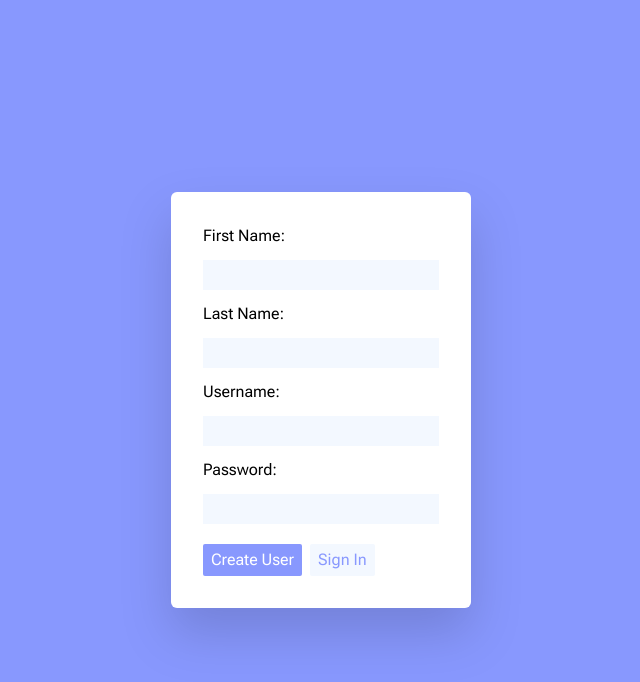
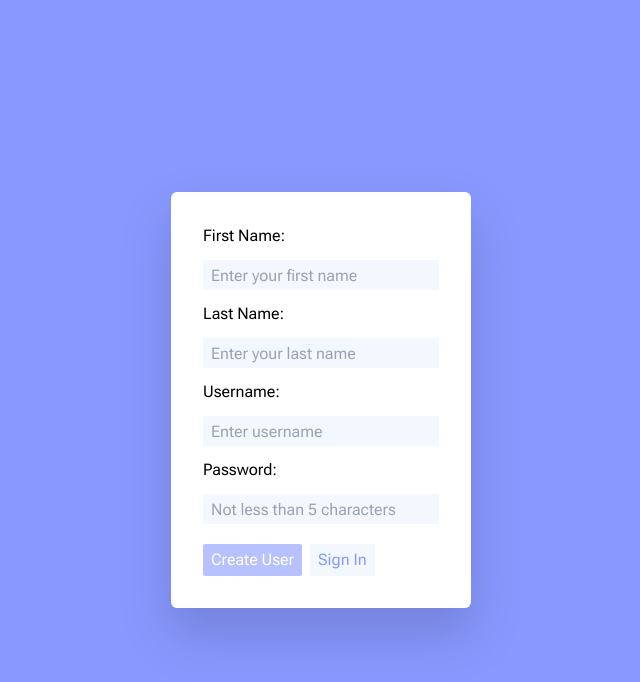
Before and after one commit to heyyakash/taskmanagerapp, a React (Create React App) app in the folder react/: page /login in a window 1280 px wide. Both pictures are taken after typing "Sample", "Sample123" into the empty fields and a click on the button "Sign Up". Shown: the top 682 px of the page, without its empty margins (319-959 px from the left). Built offline with nearby package versions, Linux system fonts and the light colour scheme.

Commit message:
added create and login validation

```diff
--- a/react/src/Components/Alert.js
+++ b/react/src/Components/Alert.js
@@ -1,8 +1,8 @@
 import React from 'react'
 
-const Alert = ({color,msg,show}) => {
+const Alert = ({color,msg,show,success}) => {
   return (
-    <div className={`absolute top-[2rem] ${show===true?"":"hidden"} bg-${color}-400 rounded-md p-[1rem] text-white`}>{msg}</div>
+    <div className={`absolute top-[2rem] ${show===true?"":"hidden"}  ${!success?"bg-[#fc0341] ":"bg-green-300" } drop-shadow-lg rounded-md p-[1rem] text-white`}>{msg}</div>
   )
 }
 
--- a/react/src/Components/CreateNew.js
+++ b/react/src/Components/CreateNew.js
@@ -1,39 +1,51 @@
 import React from 'react'
-import { useState,useEffect } from 'react';
+import { useState, useEffect } from 'react';
 import Alert from './Alert';
 import { useNavigate } from 'react-router-dom';
 // import { useHistory } from 'react-router-dom';
 
 const CreateNew = () => {
     const navigate = useNavigate();
+    const [success,setSuccess] = useState(false);
     const [show, setShow] = useState(false);
     const [msg, setMsg] = useState("");
-    const [color,setColor] = useState("");
-    const handleSubmit = async(e) => {
+    const [color, setColor] = useState('');
+    const handleSubmit = async (e) => {
         e.preventDefault();
         const url = "http://localhost:5500/api/v1/createuser";
-        try{
+        try {
             const res = await fetch(url,
                 {
-                    method:'POST',
-                    headers:{
-                        'Content-Type':'application/json'
+                    method: 'POST',
+                    headers: {
+                        'Content-Type': 'application/json'
                     },
-                    body:JSON.stringify(
+                    body: JSON.stringify(
                         {
-                            firstname:fname,
-                            lastname:lname,
-                            username:uname,
-                            password:pass
+                            firstname: fname,
+                            lastname: lname,
+                            username: uname,
+                            password: pass
                         }
                     )
                 })
             const data = await res.json();
+            console.log(data);
+            if (data.success) {
                 setFname("");
                 setLname("");
                 setUname("");
                 setPass("");
-            setColor(data.color);
+                setSuccess(true);
+                setMsg(data.msg);
+                setShow(true);
+                setTimeout(() => {
+                    setShow(false);
+                    setMsg("");
+                }, 2000);
+            }
+            else {
+                setSuccess(false);
                 setMsg(data.msg);
                 setShow(true);
                 setTimeout(() => {
@@ -42,28 +54,29 @@ const CreateNew = () => {
                     setMsg("");
                 }, 2000);
             }
-        catch(err){
+        }
+        catch (err) {
             console.log(err)
         }
     }
-    const [uname,setUname] = useState("");
-    const [pass,setPass] = useState("");
-    const [fname,setFname] = useState("");
-    const [lname,setLname] = useState("");
+    const [uname, setUname] = useState("");
+    const [pass, setPass] = useState("");
+    const [fname, setFname] = useState("");
+    const [lname, setLname] = useState("");
 
     return (
         <div className=' w-[100%] h-[100vh] fixed bg-primary flex justify-center items-center'>
-            <Alert msg = {msg} color = {color} show = {show} />
+            <Alert msg={msg} success = {success} show={show} />
             <div className='bg-white drop-shadow-2xl rounded-md p-[2rem] justify-center w-[300px]'>
                 <form className='flex flex-col justify-center items-start gap-3 '>
 
-                First Name: <input type="text" value = {fname} onChange = {(e)=>setFname(e.target.value)} className = "bg-secondary w-full h-[30px] outline-primary px-2" />
-                Last Name: <input type="text" value = {lname} onChange = {(e)=>setLname(e.target.value)} className = "bg-secondary w-full h-[30px] outline-primary px-2" />
-                Username: <input type="text" value = {uname} onChange = {(e)=>setUname(e.target.value)} className = "bg-secondary w-full h-[30px] outline-primary px-2" />
-                Password: <input type="password" value = {pass} onChange = {(e)=>setPass(e.target.value)} className = "bg-secondary w-full h-[30px] outline-primary px-2" />
+                    First Name: <input type="text" placeholder='Enter your first name' value={fname} onChange={(e) => setFname(e.target.value)} className="bg-secondary w-full h-[30px] outline-primary px-2" />
+                    Last Name: <input type="text" placeholder='Enter your last name' value={lname} onChange={(e) => setLname(e.target.value)} className="bg-secondary w-full h-[30px] outline-primary px-2" />
+                    Username: <input type="text" placeholder='Enter username' value={uname} onChange={(e) => setUname(e.target.value)} className="bg-secondary w-full h-[30px] outline-primary px-2" />
+                    Password: <input type="password" placeholder='Not less than 5 characters' value={pass} onChange={(e) => setPass(e.target.value)} className="bg-secondary w-full h-[30px] outline-primary px-2" />
                     <div className="flex gap-2 mt-2">
-                <button onClick={handleSubmit} className = "bg-primary transition-all duration-150 text-white py-1 px-2 hover:text-primary hover:bg-white cursor-pointer rounded-sm" type = "submit">Create User</button>
-                <button onClick={()=>navigate('/login')} className = "bg-secondary transition-all duration-150 text-primary py-1 px-2 hover:text-secondary hover:bg-primary cursor-pointer rounded-sm">Sign In</button>
+                        <button disabled={uname.length === 0 || fname.length === 0 || pass.length <= 5 || lname.length === 0} onClick={handleSubmit} className="bg-primary disabled:cursor-not-allowed disabled:opacity-60 transition-all duration-150 text-white py-1 px-2 hover:text-primary hover:bg-white cursor-pointer rounded-sm" type="submit">Create User</button>
+                        <button onClick={() => navigate('/login')} className="bg-secondary transition-all duration-150 text-primary py-1 px-2 hover:text-secondary hover:bg-primary cursor-pointer rounded-sm">Sign In</button>
                     </div>
 
                 </form>
--- a/react/src/Components/Login.js
+++ b/react/src/Components/Login.js
@@ -2,9 +2,13 @@ import React from 'react'
 import { useState,useEffect } from 'react';
 import Home from './Home';
 import { useNavigate } from 'react-router-dom';
+import Alert from './Alert';
 // import { useHistory } from 'react-router-dom';
 
 const Login = () => {
+    const [success, setSuccess] = useState(false);
+    const [show, setShow] = useState(false);
+    const [msg, setMsg] = useState("")
     const navigate = useNavigate();
     useEffect(() => {
       const token = localStorage.getItem('token');
@@ -36,7 +40,14 @@ const Login = () => {
                 navigate('/');
             }
             else{
-                console.log("Couldn't authenticate");
+                setSuccess(false);
+                setMsg(data.msg);
+                setShow(true);
+                setTimeout(() => {
+                    setShow(false);
+                    setSuccess(false);
+                    setMsg("");
+                }, 2000);
 
             }
         }
@@ -49,12 +60,13 @@ const Login = () => {
 
     return (
         <div className='w-[100%] h-[100vh] fixed bg-primary flex justify-center items-center'>
+            <Alert msg={msg} success = {success} show={show} />
             <div className='bg-white drop-shadow-2xl rounded-md p-[2rem] justify-center w-[300px]'>
             <form className='flex flex-col justify-center items-start gap-3 '>
                 Username: <input type="text" value = {uname} onChange = {(e)=>setUname(e.target.value)} className = "bg-secondary w-full h-[30px] outline-primary px-2" />
                 Password: <input type="password" value = {pass} onChange = {(e)=>setPass(e.target.value)} className = "bg-secondary w-full h-[30px] outline-primary px-2" />
                 <div className="flex gap-2 mt-2">
-                <button onClick={handleSubmit} className = "bg-primary transition-all duration-150 text-white py-1 px-2 hover:text-primary hover:bg-white cursor-pointer rounded-sm" type = "submit">Sign In</button>
+                <button onClick={handleSubmit} disabled = {uname.length===0 || pass.length===0} className = "disabled:cursor-not-allowed disabled:opacity-60 bg-primary transition-all duration-150 text-white py-1 px-2 hover:text-primary hover:bg-white cursor-pointer rounded-sm" type = "submit">Sign In</button>
                 <button onClick={()=>navigate('/create')} className = "bg-secondary transition-all duration-150 text-primary py-1 px-2 hover:text-secondary hover:bg-primary cursor-pointer rounded-sm">Sign Up</button>
                 </div>
 
```
Lines whose indentation alone changed are shown as unchanged.
